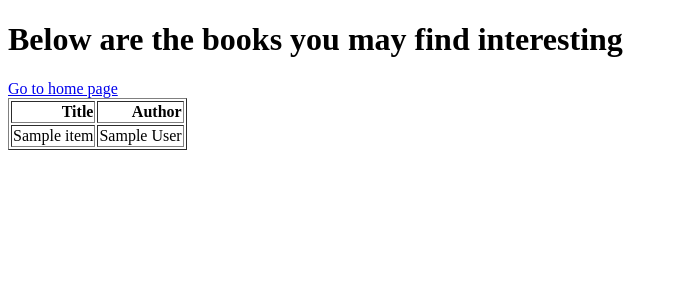
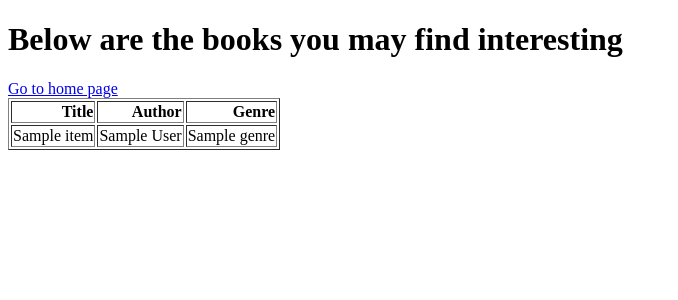
Before and after one commit to PiotrPietrz/book_search, a Flask app: template templates/result.html in a window 1280 px wide. Shown: the top 300 px of the page, without its empty margins (0-678 px from the left). Run offline with Flask 2, Linux system fonts and the light colour scheme; the template is opened without the code that fills it: most values are stand-ins (such as "Sample title", 1, 10 or a date in 2020).

Commit message:
Add one column 'genre' to the books tables in tb

```diff
--- a/main.py
+++ b/main.py
@@ -29,8 +29,9 @@ def form_submit():
     whs = Warehouse()
     author = flask.request.form.get("author")
     title = flask.request.form.get("title")
+    genre = flask.request.form.get("genre")
 
-    whs.add_book(title=title, author=author)
+    whs.add_book(title=title, author=author, genre=genre)
 
     return flask.render_template("submission.html")
 
--- a/templates/add_book.html
+++ b/templates/add_book.html
@@ -12,7 +12,7 @@
     <form action="submission" method="POST">
         <p>Book title <input type="text" name="title" required /></p>
         <p>Author <input type="text" name="author" required /></p>
-        <p>Genre <input type="text" name="genre" /></p>
+        <p>Genre <input type="text" name="genre" required /></p>
         <p><input type="submit" value="Add"></p>
     </form>
 </body>
--- a/templates/result.html
+++ b/templates/result.html
@@ -14,6 +14,7 @@
                 <tr style="text-align: right;">
                     <th>Title</th>
                     <th>Author</th>
+                    <th>Genre</th>
                 </tr>
             </thead>
             {% for item in items %}
@@ -21,6 +22,7 @@
                 <tr>
                     <td>{{ item.Title }}</td>
                     <td>{{ item.Author }}</td>
+                    <td>{{ item.Genre }}</td>
                 </tr>
             </tbody>
             {% endfor %}
```
Also changed, not shown: warehouse.py (+8 -12 lines).
